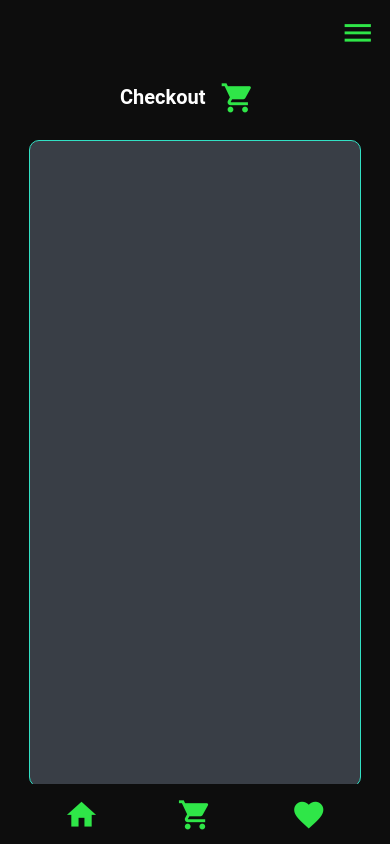
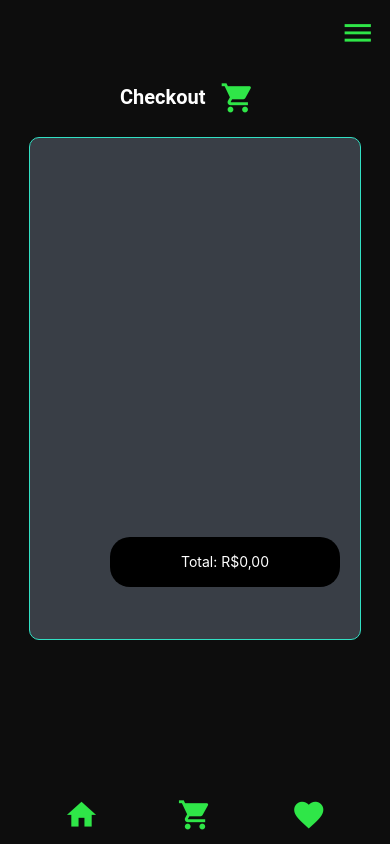
Before and after one commit to michaelchierici/E-commerceApp, a React Native app: screen /Cart in a window 390 px wide. Built offline with nearby package versions, Linux system fonts and the light colour scheme.

Commit message:
feat(cart): creating a total functionality to show total values of cart items

```diff
--- a/src/components/FlatListCart/index.tsx
+++ b/src/components/FlatListCart/index.tsx
@@ -1,6 +1,6 @@
 /* eslint-disable react-native/no-inline-styles */
 import React from 'react';
-import {FlatList} from 'react-native';
+import {FlatList, Text} from 'react-native';
 import {IconButton} from 'react-native-paper';
 import {useDispatch} from 'react-redux';
 import {useSelector} from 'react-redux';
@@ -17,14 +17,17 @@
   ItemTitle,
   Title,
   TopSection,
+  CardPrice,
 } from './style';
 
 export const FlatListCarts = () => {
   const dispatch = useDispatch();
 
-  const {newItem}: any = useSelector((state: StoreType) => state.cartReducer);
+  const {newItem, total}: any = useSelector(
+    (state: StoreType) => state.cartReducer,
+  );
 
-  const cloned: any = [...newItem];
+  console.log(total);
 
   return (
     <>
@@ -35,7 +38,7 @@
       <CardList>
         <FlatList
           showsVerticalScrollIndicator={false}
-          data={cloned}
+          data={newItem}
           keyExtractor={(item, index) => `${item.id}${index}`}
           renderItem={({item}) => (
             <Cards>
@@ -50,7 +53,9 @@
                     size={30}
                     onPress={() =>
                       item.ammount > 0
-                        ? dispatch(delAmmount(item.ammount--))
+                        ? dispatch(
+                            delAmmount(item.ammount--, item.total - item.price),
+                          )
                         : dispatch(
                             removeFromCart(
                               newItem.filter(
@@ -65,13 +70,23 @@
                   <IconButton
                     icon={'plus-circle-outline'}
                     size={30}
-                    onPress={() => dispatch(addAmmount(item.ammount++))}
+                    onPress={() =>
+                      dispatch(
+                        addAmmount(item.ammount++, item.ammount * item.price),
+                      )
+                    }
                   />
                 </ButtonAdd>
               </ControlButtons>
             </Cards>
           )}
         />
+        <CardPrice>
+          <Text style={{color: 'white'}}>
+            Total: R$
+            {total === undefined || 0 ? '0,00' : `${total},00`}
+          </Text>
+        </CardPrice>
       </CardList>
     </>
   );
--- a/src/components/FlatListCart/style.ts
+++ b/src/components/FlatListCart/style.ts
@@ -2,10 +2,8 @@
 
 export const TopSection = styled.View`
   align-items: center;
-  justify-content: flex-start;
+  justify-content: center;
   flex-direction: row;
-  margin: auto;
-  margin-bottom: 10px;
 `;
 export const Title = styled.Text`
   color: #fff;
@@ -16,17 +14,18 @@
 
 export const CardList = styled.View`
   background-color: #393e46;
+  align-items: flex-start;
   justify-content: center;
-  align-items: flex-start;
   width: 85%;
-  height: 90%;
-  margin: auto;
-  margin-bottom: 25px;
+  height: 70%;
   border-radius: 10px;
   flex-direction: row;
   padding: 15px;
   border: 1px solid #32e0c4;
   elevation: 8;
+  position: absolute;
+  left: 7.5%;
+  top: 10%;
 `;
 
 export const Cards = styled.View`
@@ -92,9 +91,10 @@
   border-radius: 20px;
   align-items: center;
   justify-content: center;
-  width: 50%;
+  width: 70%;
   height: 50px;
   flex-direction: row;
-  margin: auto;
-  margin-bottom: 10px;
+  position: absolute;
+  bottom: 10.5%;
+  margin-left: 60px;
 `;
--- a/src/components/FlatListHome/index.tsx
+++ b/src/components/FlatListHome/index.tsx
@@ -56,6 +56,7 @@
                       item.name,
                       item.price,
                       item.ammount,
+                      item.price * item.ammount,
                     ),
                     navigation.navigate('Cart'),
                   );
@@ -71,6 +72,7 @@
                             item.name,
                             item.price,
                             item.ammount,
+                            item.price * item.ammount,
                           ),
                         )
                       }
--- a/src/store/cart/action.ts
+++ b/src/store/cart/action.ts
@@ -26,6 +26,7 @@
   name: string,
   price: number,
   ammount: number,
+  total: number,
 ) {
   return {
     type: ADD_TO_CART,
@@ -33,20 +34,23 @@
     name,
     price,
     ammount,
+    total,
   };
 }
 
-export function addAmmount(ammount: number) {
+export function addAmmount(ammount: number, total: number) {
   return {
     type: ADD_AMMOUNT,
-    payload: ammount,
+    ammount,
+    total,
   };
 }
 
-export function delAmmount(ammount: number) {
+export function delAmmount(ammount: number, total: number) {
   return {
     type: DEL_AMMOUNT,
-    payload: ammount,
+    ammount,
+    total,
   };
 }
 
--- a/src/store/cart/reducer.ts
+++ b/src/store/cart/reducer.ts
@@ -44,20 +44,24 @@
     }
 
     case ADD_AMMOUNT: {
-      const ammount = action.payload;
+      const ammount = action.ammount;
+      const total = action.total;
 
       return {
         ...state,
         ammount: ammount + 1,
+        total,
       };
     }
 
     case DEL_AMMOUNT: {
-      const ammount = action.payload;
+      const ammount = action.ammount;
+      const total = action.total;
 
       return {
         ...state,
         ammount: ammount - 1,
+        total,
       };
     }
 
```
